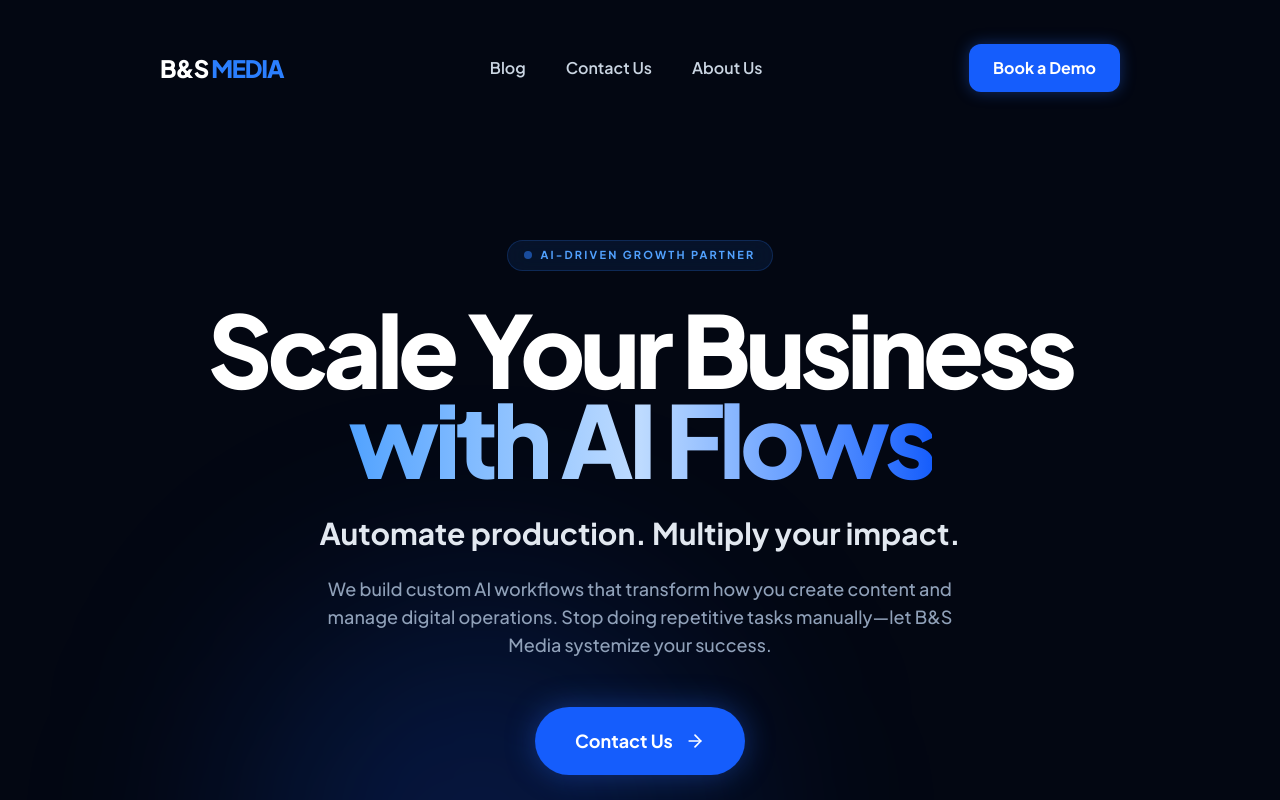
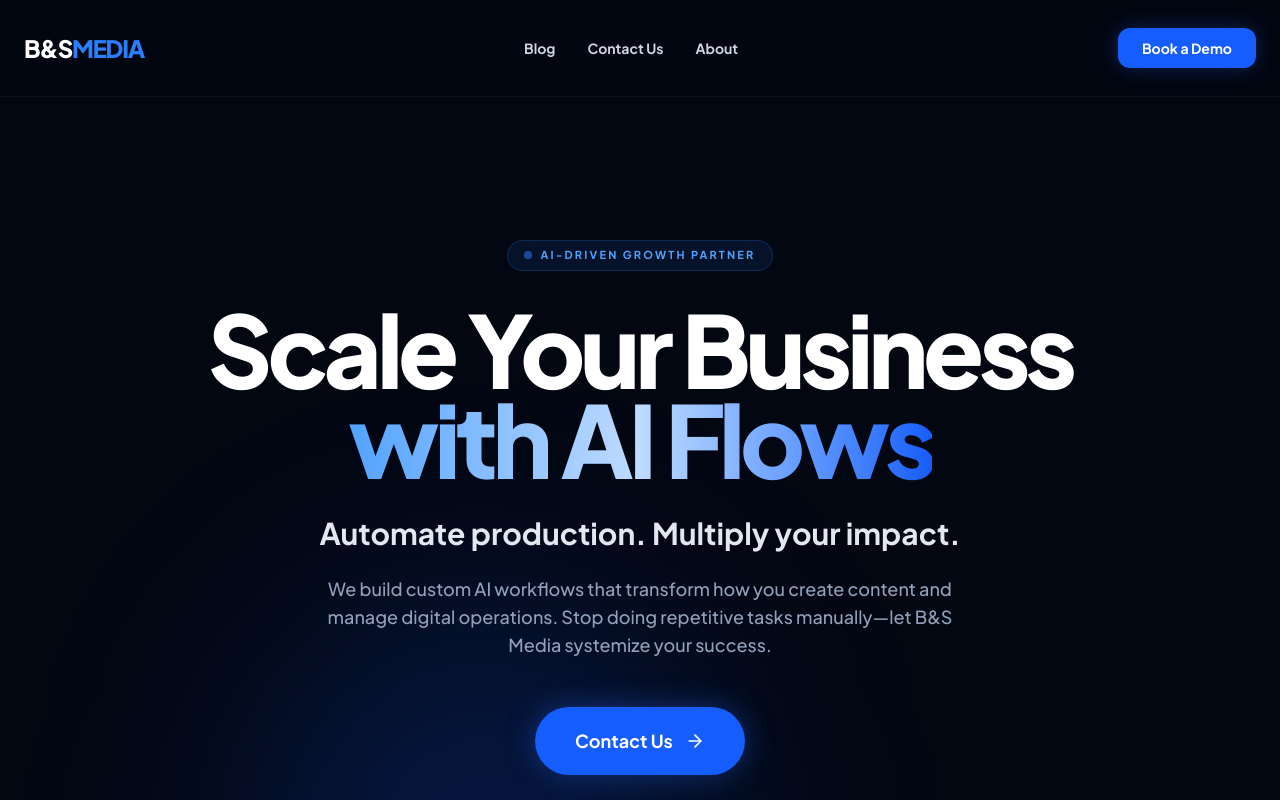
Before and after one commit to bsmediallc0/bns-media-website, a Next.js app: page / in a window 1280 px wide. Shown: the top 800 px of the page. Built offline with nearby package versions, Linux system fonts and the light colour scheme.

Commit message:
mobil menu eklendi

```diff
--- a/src/components/Navbar.tsx
+++ b/src/components/Navbar.tsx
@@ -1,46 +1,76 @@
-"use client"; // Çok önemli! Kaydırma hareketini dinlemek için bunu en üste yazmalıyız.
+"use client";
 
-import Link from 'next/link';
-import { useState, useEffect } from 'react';
+import { useState } from "react";
+import Link from "next/link";
+import { motion, AnimatePresence } from "framer-motion";
+import { Menu, X } from "lucide-react";
 
-export default function Navbar() {
-  const [isScrolled, setIsScrolled] = useState(false);
+export default function Header() {
+  // Mobil menünün açık/kapalı durumunu tutuyoruz
+  const [isOpen, setIsOpen] = useState(false);
 
-  // Sayfa aşağı kaydığında (20px'den fazla) menünün durumunu değiştiriyoruz
-  useEffect(() => {
-    const handleScroll = () => {
-      setIsScrolled(window.scrollY > 20);
-    };
-    window.addEventListener('scroll', handleScroll);
-    return () => window.removeEventListener('scroll', handleScroll);
-  }, []);
+  // Linke tıklayınca menü otomatik kapansın diye ufak bir fonksiyon
+  const closeMenu = () => setIsOpen(false);
 
   return (
-    <nav className="fixed top-6 left-1/2 -translate-x-1/2 z-50 w-[95%] max-w-5xl transition-all duration-300">
-      <div className={`flex items-center justify-between px-8 py-5 rounded-2xl transition-all duration-500 ${
-        isScrolled
-          ? "bg-[#030712]/80 backdrop-blur-xl border border-white/10 shadow-2xl"
-          : "bg-transparent border-transparent"
-      }`}>
+    <header className="fixed top-0 left-0 right-0 z-50 bg-[#030712]/80 backdrop-blur-md border-b border-white/5">
+      <div className="max-w-7xl mx-auto px-6 h-24 flex items-center justify-between">
 
-        {/* Sol Kısım: Logo (text-xl'den text-2xl'ye büyütüldü) */}
-        <Link href="/" className="text-2xl font-extrabold tracking-tighter text-white">
-          B&S <span className="text-blue-500">MEDIA</span>
+        {/* LOGO */}
+        <Link href="/" className="text-2xl font-black text-white tracking-tighter" onClick={closeMenu}>
+          B&S<span className="text-blue-500">MEDIA</span>
         </Link>
 
-        {/* Orta Kısım: Linkler */}
-        <div className="hidden md:flex items-center gap-10 text-base font-semibold text-slate-300">
-          {/* Work yerine Blog geldi */}
-          <Link href="/blog" className="hover:text-white hover:scale-105 transition-all">Blog</Link>
-          <Link href="/contact" className="hover:text-white hover:scale-105 transition-all">Contact Us</Link>
-          <Link href="/about" className="hover:text-white hover:scale-105 transition-all">About Us</Link>
+        {/* BİLGİSAYAR MENÜSÜ (Mobilde Gizli) */}
+        <nav className="hidden md:flex items-center gap-8">
+          <Link href="/blog" className="text-sm font-bold text-slate-300 hover:text-white transition-colors">Blog</Link>
+          <Link href="/contact" className="text-sm font-bold text-slate-300 hover:text-white transition-colors">Contact Us</Link>
+          <Link href="/about" className="text-sm font-bold text-slate-300 hover:text-white transition-colors">About</Link>
+        </nav>
+
+        {/* SAĞ TARAF: Randevu Butonu ve Mobil Menü İkonu */}
+        <div className="flex items-center gap-4">
+          <Link
+            href="/contact"
+            className="px-6 py-2.5 bg-blue-600 text-white font-bold rounded-xl hover:bg-blue-500 hover:scale-105 transition-all shadow-[0_0_20px_rgba(37,99,235,0.3)] text-sm"
+          >
+            Book a Demo
+          </Link>
+
+          {/* SADECE MOBİLDE GÖRÜNEN HAMBURGER İKONU */}
+          <button
+            className="md:hidden text-slate-300 hover:text-white transition-colors p-1"
+            onClick={() => setIsOpen(!isOpen)}
+          >
+            {isOpen ? <X size={28} /> : <Menu size={28} />}
+          </button>
         </div>
-        {/* Sağ Kısım: CTA Butonu (Yazı boyutu ve butonun kendisi biraz büyütüldü) */}
-        <button className="bg-blue-600 text-white px-6 py-3 rounded-xl font-bold hover:bg-blue-500 hover:scale-105 transition-all text-base shadow-[0_0_15px_rgba(37,99,235,0.4)]">
-          Book a Demo
-        </button>
+      </div>
 
-      </div>
-    </nav>
+      {/* MOBİL AÇILIR MENÜ (Framer Motion ile Süzülerek İner) */}
+      <AnimatePresence>
+        {isOpen && (
+          <motion.div
+            initial={{ opacity: 0, height: 0 }}
+            animate={{ opacity: 1, height: "auto" }}
+            exit={{ opacity: 0, height: 0 }}
+            transition={{ duration: 0.3, ease: "easeInOut" }}
+            className="md:hidden bg-[#030712] border-b border-white/5 overflow-hidden"
+          >
+            <div className="flex flex-col px-6 py-6 gap-6">
+              <Link href="/blog" onClick={closeMenu} className="text-xl font-bold text-slate-300 hover:text-blue-400 transition-colors">
+                Blog
+              </Link>
+              <Link href="/contact" onClick={closeMenu} className="text-xl font-bold text-slate-300 hover:text-blue-400 transition-colors">
+                Contact Us
+              </Link>
+              <Link href="/about" onClick={closeMenu} className="text-xl font-bold text-slate-300 hover:text-blue-400 transition-colors">
+                About
+              </Link>
+            </div>
+          </motion.div>
+        )}
+      </AnimatePresence>
+    </header>
   );
 }
```
